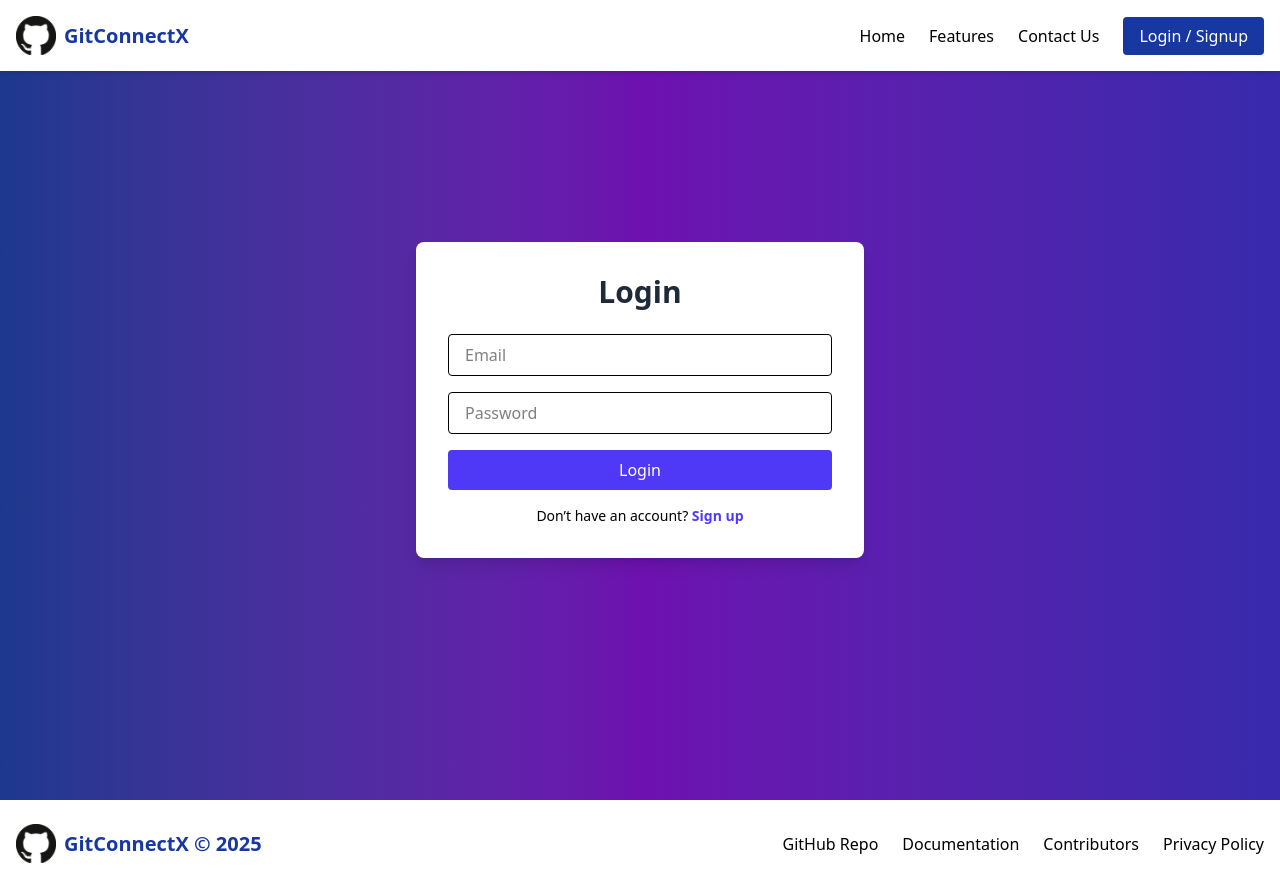
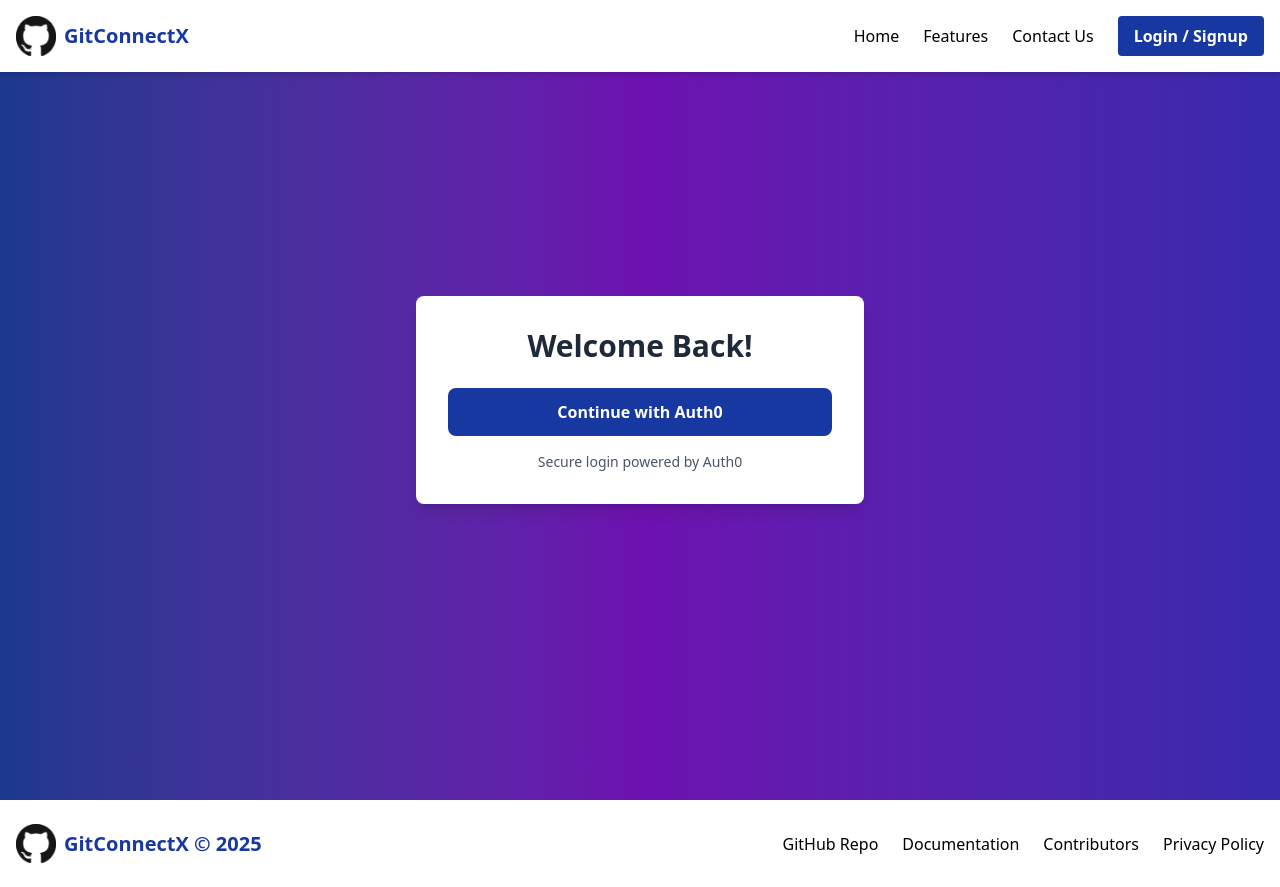
Before and after one commit to savetree-1/GitConnectX, a React (Vite) app in the folder frontend/: page /login in a window 1280 px wide. Built offline with nearby package versions, Linux system fonts and the light colour scheme.

Commit message:
successfully added email, google and github authentication system, updated the title and logo of website

```diff
--- a/frontend/index.html
+++ b/frontend/index.html
@@ -2,9 +2,9 @@
 <html lang="en">
   <head>
     <meta charset="UTF-8" />
-    <link rel="icon" type="image/svg+xml" href="/vite.svg" />
+    <link rel="icon" type="image/svg+xml" href="https://github.githubassets.com/favicons/favicon.svg" />
     <meta name="viewport" content="width=device-width, initial-scale=1.0" />
-    <title>Vite + React</title>
+    <title>GitConnectX</title>
   </head>
   <body>
     <div id="root"></div>
--- a/frontend/src/components/Header.jsx
+++ b/frontend/src/components/Header.jsx
@@ -1,17 +1,88 @@
-import React from 'react';
-import logo from '../assets/logo.png';
+import React, { useState, useEffect, useRef } from "react";
+import logo from "../assets/logo.png";
+import { useAuth0 } from "@auth0/auth0-react";
 
 const Header = ({ scrollToFeatures, scrollToContact }) => {
+  const { loginWithRedirect, isAuthenticated, logout, user } = useAuth0();
+  const [isDropdownOpen, setIsDropdownOpen] = useState(false);
+  const [isLoggingOut, setIsLoggingOut] = useState(false);
+  const [showVerificationAlert, setShowVerificationAlert] = useState(false);
+  const dropdownRef = useRef(null);
+
+  // Check email verification status when user data is available
+  useEffect(() => {
+    if (user && !user.email_verified) {
+      setShowVerificationAlert(true);
+      // Hide the alert after 5 seconds
+      const timer = setTimeout(() => {
+        setShowVerificationAlert(false);
+      }, 5000);
+      return () => clearTimeout(timer);
+    }
+  }, [user]);
+
+  // Get display name from full name or email
+  const getDisplayName = () => {
+    if (user?.nickname) return user.nickname;
+    if (user?.name) {
+      // Split name and get first part (usually the given name)
+      return user.name.split(' ')[0];
+    }
+    if (user?.email) {
+      // Get part before @ in email
+      return user.email.split('@')[0];
+    }
+    return 'User';
+  };
+
+  // Close dropdown when clicking outside
+  useEffect(() => {
+    const handleClickOutside = (event) => {
+      if (dropdownRef.current && !dropdownRef.current.contains(event.target)) {
+        setIsDropdownOpen(false);
+      }
+    };
+
+    document.addEventListener("mousedown", handleClickOutside);
+    return () => document.removeEventListener("mousedown", handleClickOutside);
+  }, []);
+
+  const handleLogout = () => {
+    setIsLoggingOut(true);
+    setTimeout(() => {
+      logout({ logoutParams: { returnTo: window.location.origin } });
+    }, 500);
+  };
+
   return (
-    <header className="bg-white shadow-md fixed top-0 left-0 w-full z-50">
+    <>
+      {showVerificationAlert && (
+        <div className="fixed top-0 left-0 right-0 z-50 bg-yellow-100 text-yellow-800 px-4 py-3 shadow-md transition-all duration-300 ease-in-out">
+          <div className="container mx-auto flex items-center justify-between">
+            <div className="flex items-center">
+              <svg className="w-5 h-5 mr-2" fill="currentColor" viewBox="0 0 20 20">
+                <path fillRule="evenodd" d="M8.257 3.099c.765-1.36 2.722-1.36 3.486 0l5.58 9.92c.75 1.334-.213 2.98-1.742 2.98H4.42c-1.53 0-2.493-1.646-1.743-2.98l5.58-9.92zM11 13a1 1 0 11-2 0 1 1 0 012 0zm-1-8a1 1 0 00-1 1v3a1 1 0 002 0V6a1 1 0 00-1-1z" clipRule="evenodd"/>
+              </svg>
+              <p>Please verify your email address. Check your inbox for the verification link.</p>
+            </div>
+            <button
+              onClick={() => setShowVerificationAlert(false)}
+              className="text-yellow-800 hover:text-yellow-900 focus:outline-none"
+            >
+              <svg className="w-4 h-4" fill="currentColor" viewBox="0 0 20 20">
+                <path fillRule="evenodd" d="M4.293 4.293a1 1 0 011.414 0L10 8.586l4.293-4.293a1 1 0 111.414 1.414L11.414 10l4.293 4.293a1 1 0 01-1.414 1.414L10 11.414l-4.293 4.293a1 1 0 01-1.414-1.414L8.586 10 4.293 5.707a1 1 0 010-1.414z" clipRule="evenodd"/>
+              </svg>
+            </button>
+          </div>
+        </div>
+      )}
+      <header className={`bg-white shadow-md fixed ${showVerificationAlert ? 'top-12' : 'top-0'} left-0 w-full z-40 transition-all duration-300`}>
         <div className="container mx-auto flex justify-between items-center p-4">
           <div className="flex items-center space-x-2">
             <img className="w-10 md:w-10" src={logo} alt="logo" />
-          <div className="text-xl font-bold text-[#1737A1]">
-            GitConnectX
+            <div className="text-xl font-bold text-[#1737A1]">GitConnectX</div>
           </div>
-        </div>
-        <nav className="space-x-6">
+          <nav className="space-x-6 flex items-center">
             <a href="/" className="text-black hover:text-[#1737A1]">
               Home
             </a>
@@ -27,15 +98,71 @@ const Header = ({ scrollToFeatures, scrollToContact }) => {
             >
               Contact Us
             </button>
-          <a
-            href="/login"
-            className="text-white bg-[#1737A1] px-4 py-2 rounded w-full hover:bg-indigo-700 transition transform hover:-translate-y-1 hover:shadow-md"
+            {isAuthenticated ? (
+              <div className="relative" ref={dropdownRef}>
+                <button
+                  onClick={() => setIsDropdownOpen(!isDropdownOpen)}
+                  className={`flex items-center space-x-2 text-gray-700 hover:text-[#1737A1] focus:outline-none transition-opacity duration-500 ${
+                    isLoggingOut ? 'opacity-0' : 'opacity-100'
+                  }`}
+                >
+                  {user?.picture ? (
+                    <img
+                      src={user.picture}
+                      alt={getDisplayName()}
+                      className="w-8 h-8 rounded-full object-cover border-2 border-[#1737A1]"
+                    />
+                  ) : (
+                    <div className="w-8 h-8 rounded-full bg-[#1737A1] text-white flex items-center justify-center">
+                      {getDisplayName()[0].toUpperCase()}
+                    </div>
+                  )}
+                  <span className="max-w-[120px] truncate font-medium">{getDisplayName()}</span>
+                  <svg
+                    className={`w-4 h-4 transition-transform duration-300 ${isDropdownOpen ? 'rotate-180' : ''}`}
+                    fill="none"
+                    stroke="currentColor"
+                    viewBox="0 0 24 24"
+                  >
+                    <path strokeLinecap="round" strokeLinejoin="round" strokeWidth="2" d="M19 9l-7 7-7-7" />
+                  </svg>
+                </button>
+
+                {isDropdownOpen && (
+                  <div className="absolute right-0 mt-2 w-64 bg-white rounded-md shadow-lg py-1 z-50 transform transition-all duration-300 ease-in-out">
+                    <div className="px-4 py-3 border-b border-gray-100">
+                      <p className="text-sm font-medium text-gray-900">{user?.name}</p>
+                      <p className="text-sm text-gray-500 truncate">{user?.email}</p>
+                      {!user?.email_verified && (
+                        <p className="text-xs text-yellow-600 mt-1 flex items-center">
+                          <svg className="w-3 h-3 mr-1" fill="currentColor" viewBox="0 0 20 20">
+                            <path fillRule="evenodd" d="M8.257 3.099c.765-1.36 2.722-1.36 3.486 0l5.58 9.92c.75 1.334-.213 2.98-1.742 2.98H4.42c-1.53 0-2.493-1.646-1.743-2.98l5.58-9.92zM11 13a1 1 0 11-2 0 1 1 0 012 0zm-1-8a1 1 0 00-1 1v3a1 1 0 002 0V6a1 1 0 00-1-1z" clipRule="evenodd"/>
+                          </svg>
+                          Email not verified
+                        </p>
+                      )}
+                    </div>
+                    <button
+                      onClick={handleLogout}
+                      className="block w-full text-left px-4 py-2 text-sm text-gray-700 hover:bg-gray-100 hover:text-[#b91313] transition-colors duration-200"
+                    >
+                      Logout
+                    </button>
+                  </div>
+                )}
+              </div>
+            ) : (
+              <button
+                onClick={() => loginWithRedirect()}
+                className="text-white bg-[#1737A1] px-4 py-2 rounded hover:bg-indigo-700 transition transform hover:-translate-y-1 hover:shadow-md focus:outline-none font-semibold"
               >
                 Login / Signup
-          </a>
+              </button>
+            )}
           </nav>
         </div>
       </header>
+    </>
   );
 };
 
--- a/frontend/src/main.jsx
+++ b/frontend/src/main.jsx
@@ -3,11 +3,22 @@ import { createRoot } from 'react-dom/client'
 import './index.css'
 import App from './App.jsx'
 import { BrowserRouter } from 'react-router-dom'
+import { Auth0Provider } from '@auth0/auth0-react';
 
 createRoot(document.getElementById('root')).render(
-  <StrictMode>
+  <Auth0Provider
+    domain="dev-rix5014830kjp6bu.us.auth0.com"
+    clientId="imHetka8y4HGCtXNEaKK93WtKD9nP76Y"
+    authorizationParams={{
+      redirect_uri: window.location.origin,
+      audience: `https://dev-rix5014830kjp6bu.us.auth0.com/api/v2/`,
+      scope: "openid profile email"
+    }}
+    useRefreshTokens={true}
+    cacheLocation="localstorage"
+  >
     <BrowserRouter>
       <App />
     </BrowserRouter>
-  </StrictMode>,
+  </Auth0Provider>
 )
--- a/frontend/src/pages/Login.jsx
+++ b/frontend/src/pages/Login.jsx
@@ -1,52 +1,37 @@
-import React, { useState } from 'react';
-import { Link, useNavigate } from 'react-router-dom';
+import React from 'react';
+import { useNavigate } from 'react-router-dom';
+import { useAuth0 } from '@auth0/auth0-react';
 import Header from '../components/Header';
 import Footer from '../components/Footer';
+
 const Login = () => {
-  const [email, setEmail] = useState('');
-  const [password, setPassword] = useState('');
   const navigate = useNavigate();
+  const { loginWithRedirect, isAuthenticated } = useAuth0();
 
-  const handleLogin = (e) => {
-    e.preventDefault();
-    console.log('Logging in with', email, password);
+  // Redirect to home if already authenticated
+  React.useEffect(() => {
+    if (isAuthenticated) {
       navigate('/');
-  };
+    }
+  }, [isAuthenticated, navigate]);
 
   return (
     <div className="flex flex-col min-h-screen">
       <Header/>
       <div className="flex items-center justify-center min-h-screen bg-gradient-to-r from-blue-900 via-purple-800 to-indigo-800">
         <div className="bg-white p-8 rounded-lg shadow-lg w-full max-w-md">
-        <h2 className="text-3xl font-extrabold mb-6 text-center text-gray-800">Login</h2>
-        <form onSubmit={handleLogin}>
-          <input
-            type="email"
-            placeholder="Email"
-            className="mb-4 w-full px-4 py-2 border rounded focus:outline-none focus:ring-2 focus:ring-indigo-400"
-            value={email}
-            onChange={(e) => setEmail(e.target.value)}
-          />
-          <input
-            type="password"
-            placeholder="Password"
-            className="mb-4 w-full px-4 py-2 border rounded focus:outline-none focus:ring-2 focus:ring-indigo-400"
-            value={password}
-            onChange={(e) => setPassword(e.target.value)}
-          />
+          <h2 className="text-3xl font-extrabold mb-6 text-center text-gray-800">Welcome Back!</h2>
+          <div className="flex flex-col items-center space-y-4">
             <button
-            type="submit"
-            className="w-full bg-indigo-600 text-white py-2 rounded hover:bg-indigo-700 transition"
+              onClick={() => loginWithRedirect()}
+              className="w-full bg-[#1737A1] text-white py-3 rounded-lg hover:bg-indigo-700 transition transform hover:-translate-y-1 hover:shadow-md focus:outline-none font-semibold"
             >
-            Login
+              Continue with Auth0
             </button>
-        </form>
-        <p className="mt-4 text-center text-sm">
-          Don’t have an account?{' '}
-          <Link to="/signup" className="text-indigo-600 font-semibold hover:underline">
-            Sign up
-          </Link>
+            <p className="text-sm text-gray-600">
+              Secure login powered by Auth0
             </p>
+          </div>
         </div>
       </div>
       <Footer/>
```
Lines whose indentation alone changed are shown as unchanged.
